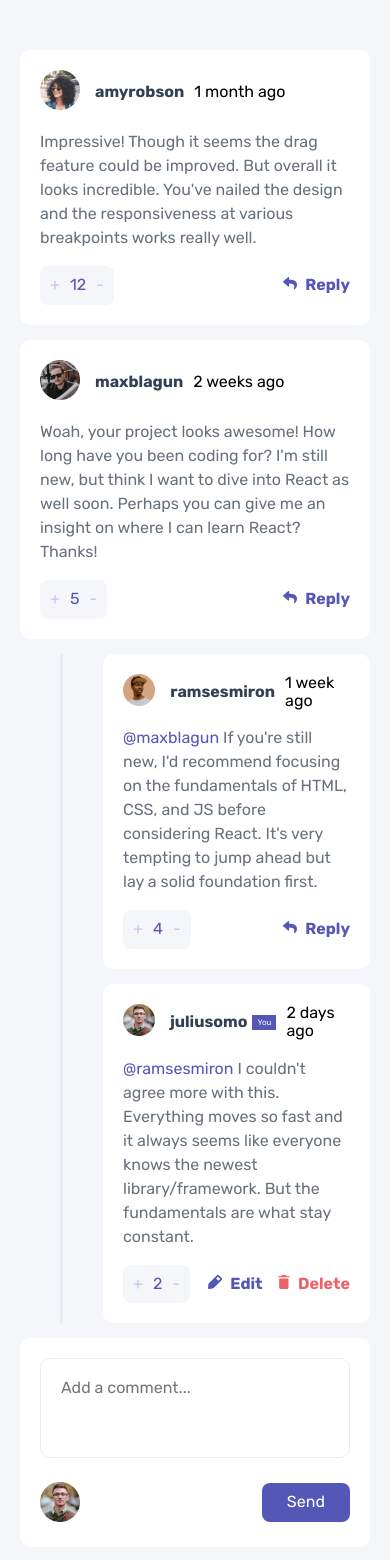
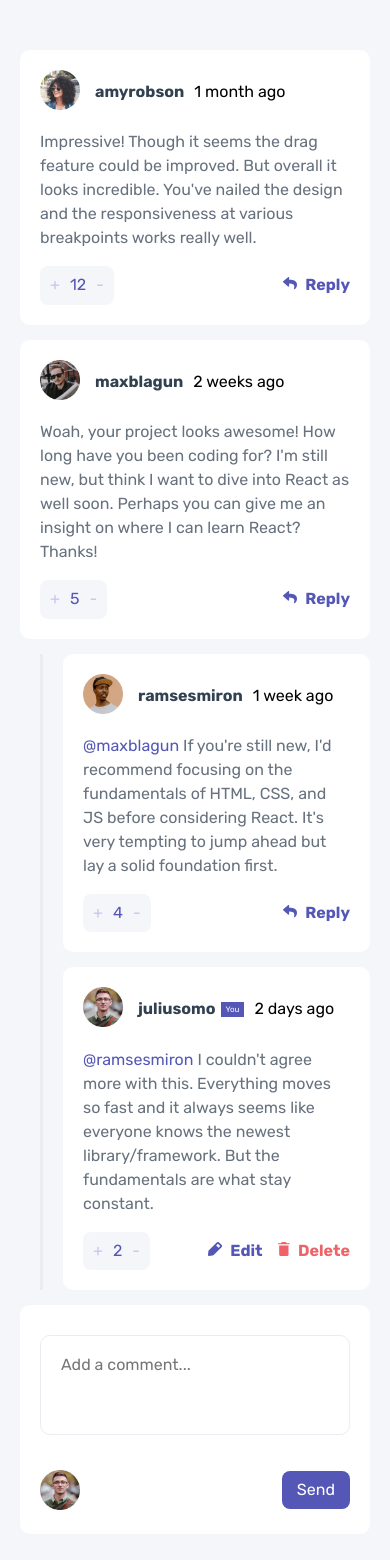
Before and after one commit to Kerri-AnnBates/interactive-comments, a React (Create React App) app in the folder client/: page / in a window 390 px wide. Shown: the top 1560 px of the page. Built offline with nearby package versions, Linux system fonts and the light colour scheme.

Commit message:
responsive styles

```diff
--- a/client/src/components/EditCommentModal.js
+++ b/client/src/components/EditCommentModal.js
@@ -86,10 +86,13 @@ const EditCommentModal = ({ setIsEditModalOpen, commentToEditId, replyToEditId,
     return (
         <div className='modal'>
             <div className='modal-container'>
+                <h3 className='modal-header'>Edit comment</h3>
                 <form onSubmit={editContent}>
                     <textarea name='edit' className='edit-comment' value={input} onChange={handleCommentChange}></textarea>
-                    <button className='secondary-btn' onClick={handleCancel}>No, cancel</button>
-                    <button className='danger-btn'>Update</button>
+                    <div className='modal-actions'>
+                        <button className='secondary-btn' onClick={handleCancel}>No, cancel</button>
+                        <button className='danger-btn'>Update</button>
+                    </div>
                 </form>
             </div>
         </div>
--- a/client/src/styles/sass/_base.scss
+++ b/client/src/styles/sass/_base.scss
@@ -22,6 +22,7 @@ p {
 h1,h2,h3,h4,h5,h6 {
     color: $darkBlue;
     margin: 0;
+    margin-bottom: 10px;
 }
 
 .container {
@@ -37,10 +38,14 @@ img {
 
 button {
     display: inline-block;
-    padding: 10px 25px;
+    padding: 10px 15px;
     border-radius: 8px;
     border: none;
     color: $white;
+
+    @media screen and (min-width: 400px) {
+        padding: 10px 25px;
+    }
 }
 
 button:hover {
@@ -50,9 +55,14 @@ button:hover {
 
 // Replies
 .replies {
-    margin-left: 40px;
-    padding-left: 40px;
+    margin-left: 20px;
+    padding-left: 20px;
     border-left: 3px solid $lightGrey;
+
+    @media screen and (min-width: 450px) {
+        margin-left: 40px;
+        padding-left: 40px;
+    }
 }
 
 .primary-btn {
@@ -84,6 +94,8 @@ textarea {
     border-radius: 10px;
     border: 1px solid $lightGrey;
     caret-color: $moderateBlue;
+    line-height: 1.15rem;
+    margin: 10px 0;
 
     &:focus {
         outline: none;
--- a/client/src/styles/sass/_modal.scss
+++ b/client/src/styles/sass/_modal.scss
@@ -11,12 +11,18 @@
     align-items: center;
     justify-content: center;
     z-index: 1;
+    padding: 20px;
 }
 .modal-container {
-    width: 30%;
+    max-width: 500px;
+    width: 100%;
     background-color: $white;
     padding: 30px;
     border-radius: 10px;
+
+    @media screen and (min-width: 500px) {
+
+    }
 }
 
 .modal-actions {
```
